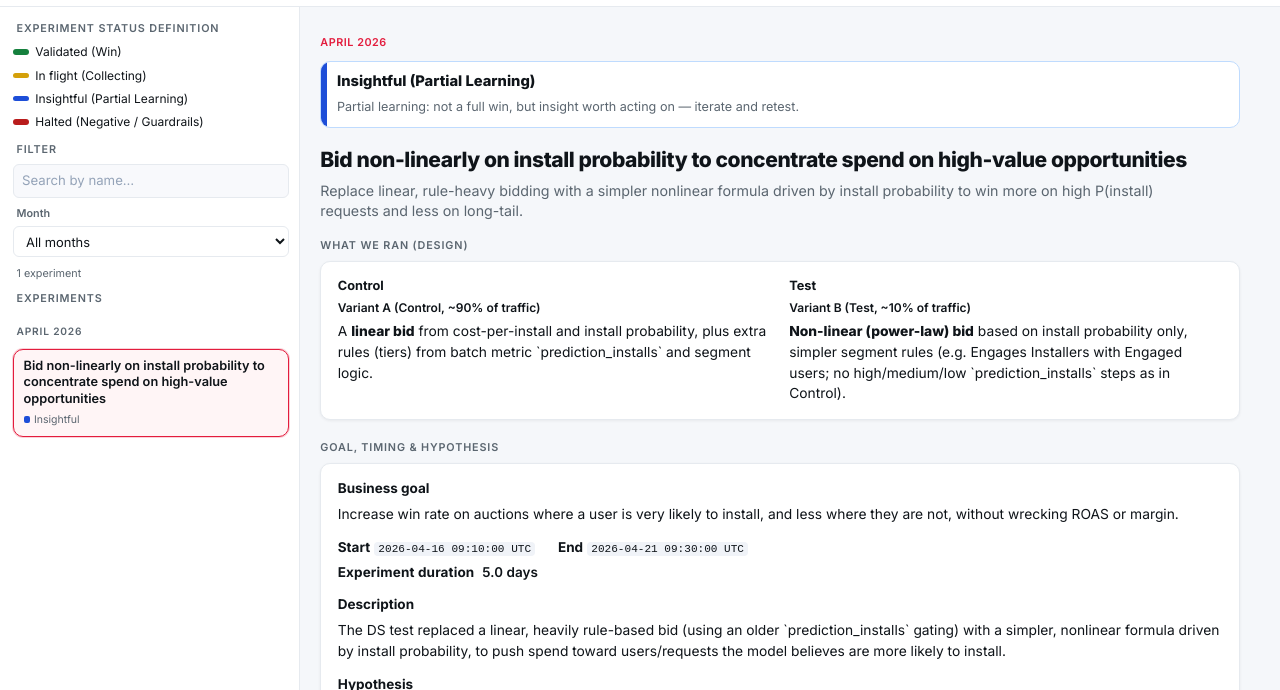
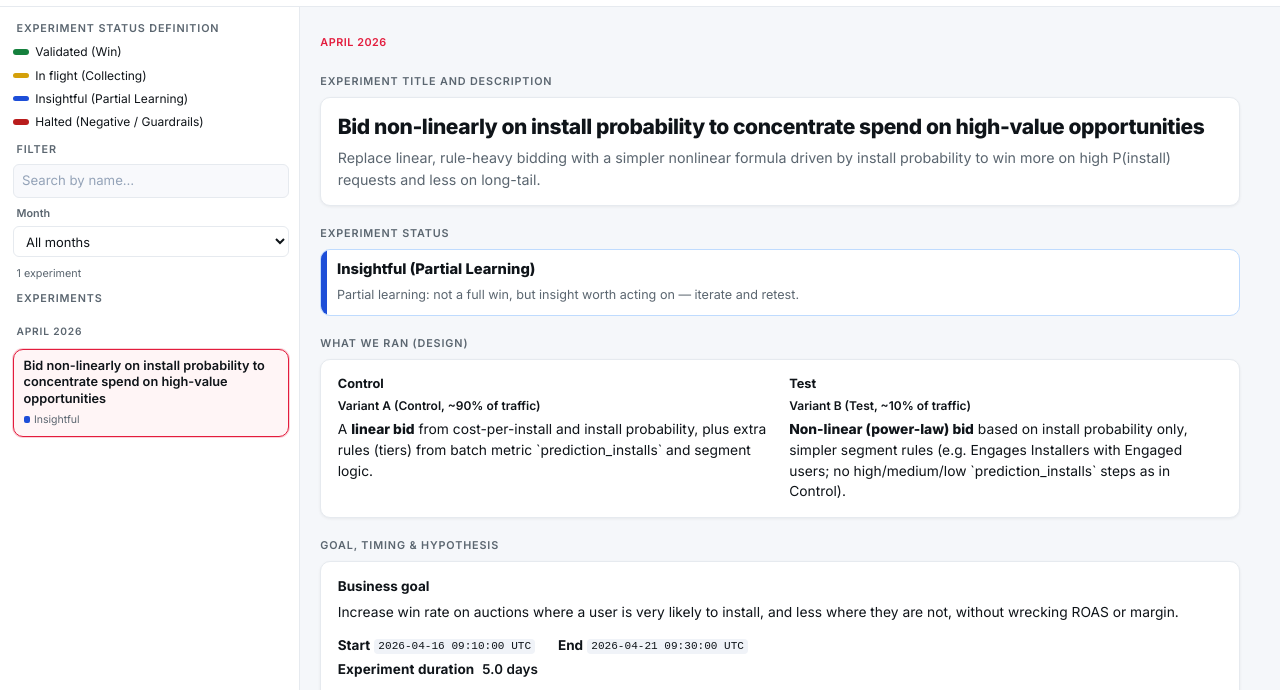
Before and after one commit to nimmijaswal-product/ds-experiments, a plain HTML site: page index.html in a window 1280 px wide. Shown: the part 56-746 px from the top of the page. Drawn offline with Linux system fonts and the light colour scheme.

Commit message:
Update box sequence

```diff
--- a/css/styles.css
+++ b/css/styles.css
@@ -281,7 +281,35 @@ a {
   text-transform: uppercase;
   letter-spacing: 0.05em;
   color: var(--dt-red);
-  margin-bottom: 0.3rem;
+  margin-bottom: 0.5rem;
+}
+
+/* First block under month pill: title + summary in one card */
+.section--title-desc {
+  margin-top: 0.45rem;
+}
+
+.experiment-card-title {
+  font-size: 1.4rem;
+  line-height: 1.3;
+  margin: 0 0 0.5rem 0;
+  font-weight: 800;
+  color: var(--ink);
+  letter-spacing: -0.02em;
+}
+
+.experiment-card-lead {
+  color: var(--muted);
+  font-size: 0.95rem;
+  margin: 0;
+  line-height: 1.5;
+  max-width: 56rem;
+}
+
+/* Status strip under “Experiment Status” heading */
+.section--exp-status .experiment-status {
+  margin-top: 0.45rem;
+  margin-bottom: 0;
 }
 
 .h-title {
--- a/js/app.js
+++ b/js/app.js
@@ -373,17 +373,21 @@
     container.innerHTML =
       '<p class="pill-month">' +
       escapeHtml(ex.monthLabel) +
-      "</p><div class=\"experiment-status " +
+      "</p>" +
+      '<div class="section section--title-desc"><h3>Experiment Title and Description</h3><div class="card">' +
+      '<p class="experiment-card-title">' +
+      escapeHtml(ex.name) +
+      '</p><p class="experiment-card-lead">' +
+      escapeHtml(ex.summary) +
+      "</p></div></div>" +
+      '<div class="section section--exp-status"><h3>Experiment Status</h3><div class="experiment-status ' +
       statusCls +
-      '\"><div class="experiment-status__body"><div class="label">' +
+      '"><div class="experiment-status__body"><div class="label">' +
       escapeHtml(def.label) +
       "</div><div class=\"def\">" +
       escapeHtml(def.description) +
-      "</div></div></div><h1 class=\"h-title\">" +
-      escapeHtml(ex.name) +
-      "</h1><p class=\"lead\">" +
-      escapeHtml(ex.summary) +
-      '</p><div class="section"><h3>What we ran (design)</h3><div class="card two-col"><div><h4 class="h-sub">Control</h4><p class="variant-line">' +
+      "</div></div></div></div>" +
+      '<div class="section"><h3>What we ran (design)</h3><div class="card two-col"><div><h4 class="h-sub">Control</h4><p class="variant-line">' +
       escapeHtml(ex.design.control.name) +
       "</p>" +
       designControlBody +
```
